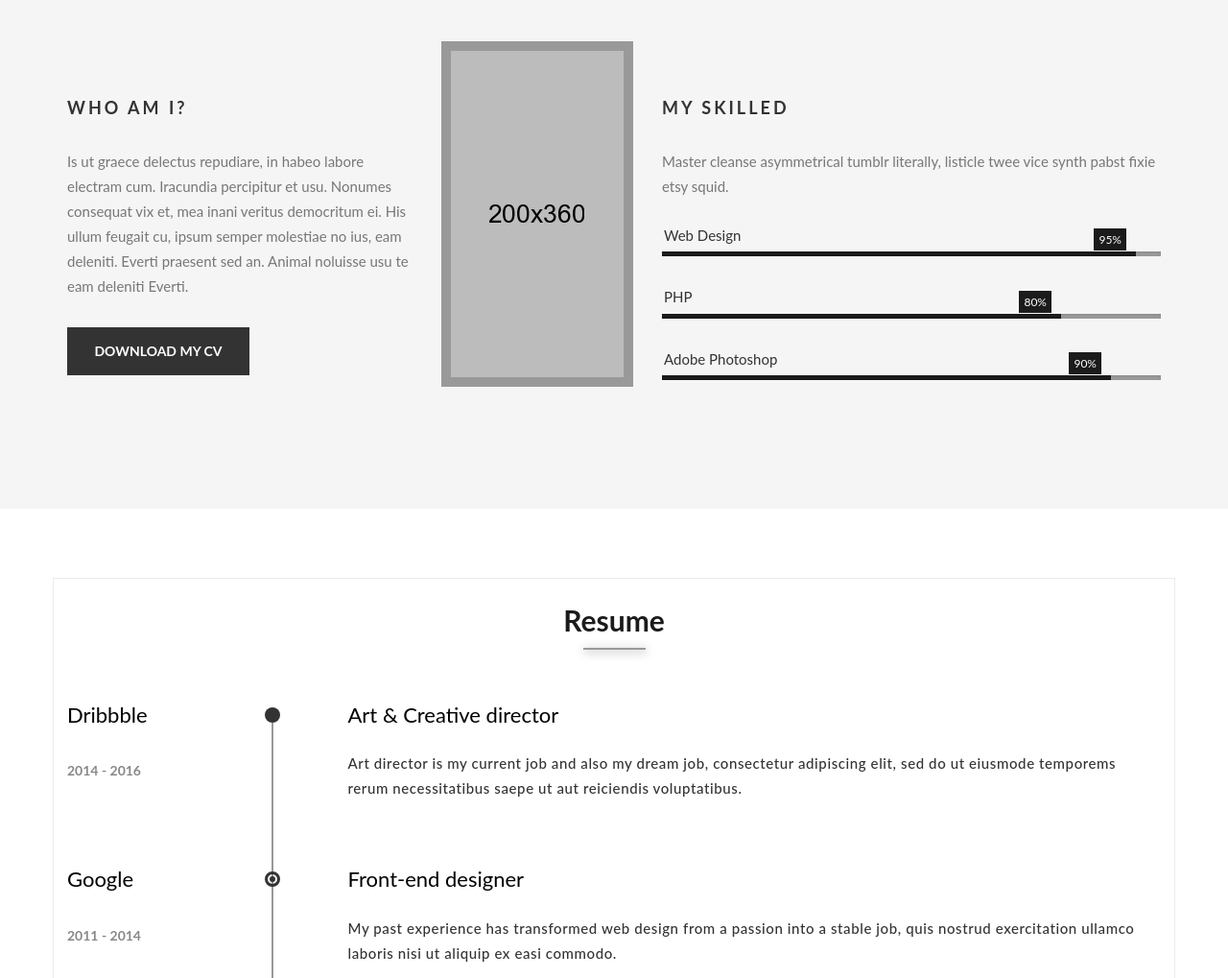
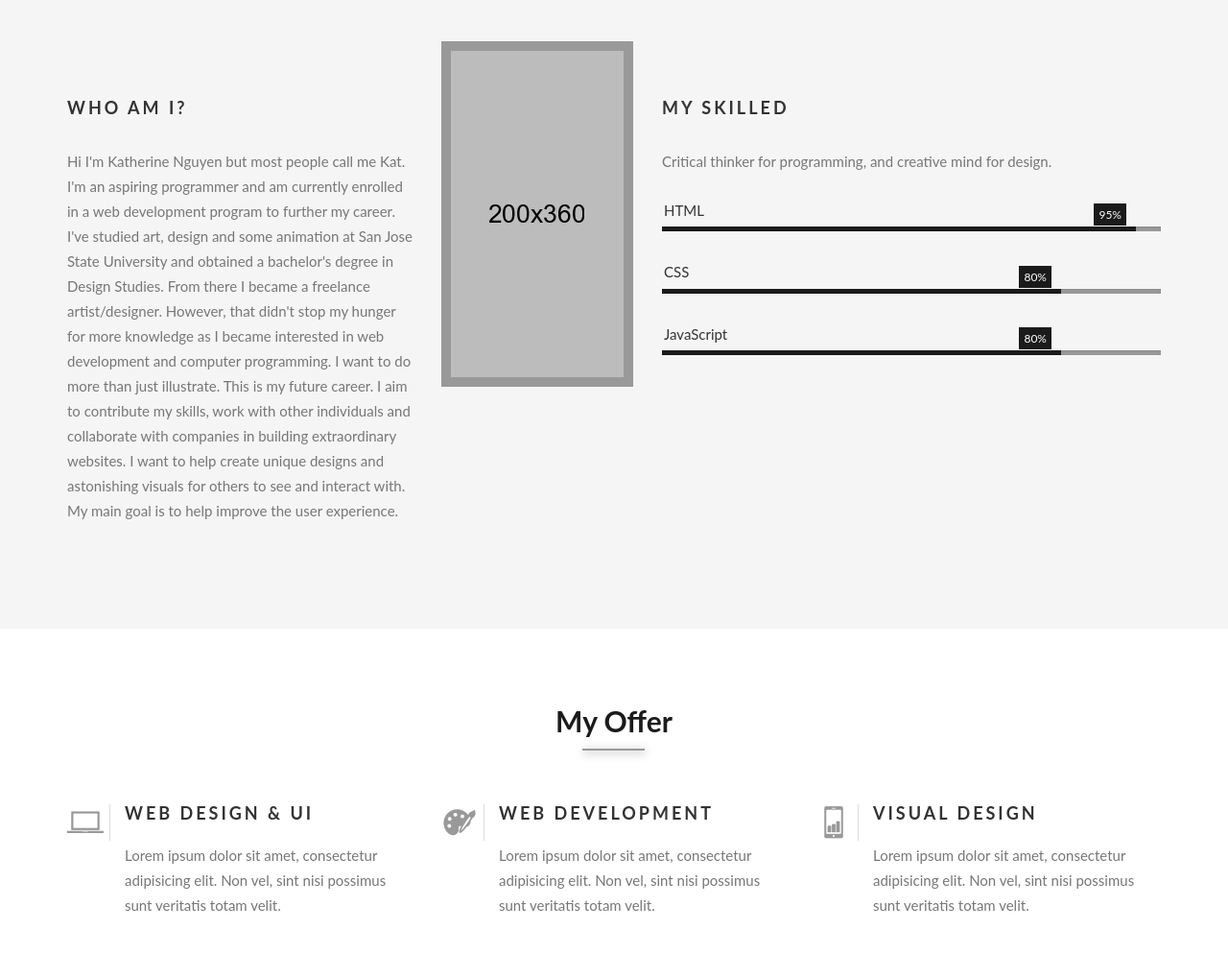
Before and after one commit to Katherine890/Katherine_Portfolio, a plain HTML site: page index.html in a window 1280 px wide. Shown: the part 960-1979 px from the top of the page at 96% size. Drawn offline with Linux system fonts and the light colour scheme; some packages are replaced by stand-ins of ours; files whose address does not match are found by name.

Commit message:
modifying html and adding test images

```diff
--- a/index.html
+++ b/index.html
@@ -96,7 +96,7 @@
                                 <a data-hover="About" href="#about">About</a>
                             </li>
                             <li class="smoth-scroll">
-                                <a data-hover="Resume" href="#resume">Resume</a>
+                                <a data-hover="Resume" href="img/Katherine Nguyen Resume.pdf" target="_blank">Resume</a>
                             </li>
                             <li class="smoth-scroll">
                                 <a data-hover="My Offer" href="#myoffer">My Offer</a>
@@ -278,7 +278,7 @@
                         </div>
                     </div>
                 </div>
-                <div data-src="img/slider_2.jpg">
+                <div data-src="img/CoastalTrail.jpg">
                     <div class="captions_wrapper">
                         <div class="container">
                             <div class="row">
@@ -287,10 +287,10 @@
                                         <div class="dcell">
                                             <div class="slider_caption mb70">
                                                 <h1 class="big_title fadeInUp animated" style="animation-delay: .4s">
-                                                    Created<br>
-                                                    With Passion
+                                                    Explore<br>
+                                                    With Me
                                                 </h1>
-                                                <div class="socialicon_area fadeInDown animated" style="animation-delay: .4s">
+                                                <!--<div class="socialicon_area fadeInDown animated" style="animation-delay: .4s">
                                                     <ul>
                                                         <li>
                                                             <a href="#">
@@ -329,7 +329,7 @@
                                                             </a>
                                                         </li>
                                                     </ul>
-                                                </div>
+                                                </div>-->
                                             </div>
                                         </div>
                                     </div>
@@ -357,15 +357,20 @@
                 <div class="col-sm-4">
                     <div class="my_text">
                         <h3 class="sec_sub_hd">WHO AM I?</h3>
-                        <p>Is ut graece delectus repudiare, in habeo labore electram cum. Iracundia percipitur et usu.
-                            Nonumes consequat vix et, mea inani veritus democritum ei. His ullum feugait cu, ipsum
-                            semper molestiae no ius, eam deleniti. Everti praesent sed an. Animal noluisse usu te eam
-                            deleniti Everti.</p>
-                        <nav class="template_btn cl-effect-2">
+                        <p>Hi I'm Katherine Nguyen but most people call me Kat.
+                            I'm an aspiring programmer and am currently enrolled in a web development program to further my career.
+                            I've studied art, design and some animation at San Jose State University and obtained a bachelor's
+                            degree in Design Studies. From there I became a freelance artist/designer. However, that didn't stop my hunger for more knowledge
+                            as I became interested in web development and computer programming. I want to do more than just illustrate. This is my future
+                            career. I aim to contribute my skills, work with other individuals and collaborate with companies in building
+                            extraordinary websites. I want to help create unique designs and astonishing visuals for others to see and interact with. My
+                            main goal is to help improve the user experience.
+                        </p>
+                        <!--<nav class="template_btn cl-effect-2">
                             <a href="#">
                                 <span data-hover="DOWNLOAD MY CV">DOWNLOAD MY CV</span>
                             </a>
-                        </nav>
+                        </nav>-->
                     </div>
                 </div>
                 <div class="col-sm-8">
@@ -378,12 +383,11 @@
                             <!-- Progress Bars Starts -->
                             <div class="skilled_heading fix">
                                 <h3 class="sec_sub_hd">My Skilled</h3>
-                                <p>Master cleanse asymmetrical tumblr literally, listicle twee vice synth pabst fixie
-                                    etsy squid.</p>
+                                <p>Critical thinker for programming, and creative mind for design.</p>
                             </div>
                             <div class="all_skill_item fix">
                                 <div class="single_progress">
-                                    <h4>Web Design</h4>
+                                    <h4>HTML</h4>
                                     <div class="progress">
                                         <div class="progress-bar wow animated" role="progressbar" aria-valuenow="60"
                                             aria-valuemin="0" aria-valuemax="100" style="width: 95%;">
@@ -392,7 +396,7 @@
                                     </div>
                                 </div>
                                 <div class="single_progress">
-                                    <h4>PHP</h4>
+                                    <h4>CSS</h4>
                                     <div class="progress">
                                         <div class="progress-bar wow animated" role="progressbar" aria-valuenow="80"
                                             aria-valuemin="0" aria-valuemax="100" style="width: 80%;">
@@ -401,11 +405,11 @@
                                     </div>
                                 </div>
                                 <div class="single_progress">
-                                    <h4>Adobe photoshop</h4>
+                                    <h4>JavaScript</h4>
                                     <div class="progress">
                                         <div class="progress-bar wow animated" role="progressbar" aria-valuenow="90"
-                                            aria-valuemin="0" aria-valuemax="100" style="width: 90%;">
-                                            <span>90%</span>
+                                            aria-valuemin="0" aria-valuemax="100" style="width: 80%;">
+                                            <span>80%</span>
                                         </div>
                                     </div>
                                 </div>
@@ -420,7 +424,7 @@
     </section>
     <!-- ====END ABOUTME==== -->
 
-    <!-- ====START ABOUTME==== -->
+    <!-- ====START ABOUTME====
     <section id="resume" class="myresume section-padding">
         <div class="container">
             <div class="row">
@@ -476,9 +480,9 @@
             </div>
         </div>
     </section>
-    <!-- ====END ABOUTME==== -->
+     ====END ABOUTME==== -->
 
-    <!-- ====START PROMOT==== -->
+    <!-- ====START PROMOT====
     <section class="faculty_area section-padding">
         <div class="container">
             <div class="row">
@@ -517,7 +521,7 @@
             </div>
         </div>
     </section>
-    <!-- ====PROMOT AREA END==== -->
+     ====PROMOT AREA END==== -->
 
     <!-- ====MY OFFER AREA END==== -->
     <section id="myoffer" class="my_offer">
@@ -611,7 +615,7 @@
             <div class="row">
                 <div class="col-sm-12">
                     <div class="section_title text-center">
-                        <h2 class="sec_hd">My Project</h2>
+                        <h2 class="sec_hd">My Projects</h2>
                     </div>
                 </div>
             </div>
@@ -1108,7 +1112,7 @@
             <div class="row">
                 <div class="col-sm-12">
                     <div class="footer_copyright text-center">
-                        <p>Copyright &copy; 2016 <a href="#">EBIT</a>. All Rights Reserved.</p>
+                        <p>Copyright &copy; 2019 <a href="#">Katherine Nguyen</a>. All Rights Reserved.</p>
                     </div>
                 </div>
             </div>
```
Also changed, not shown: img/CoastalTrail.JPG (added), 1 other file.
